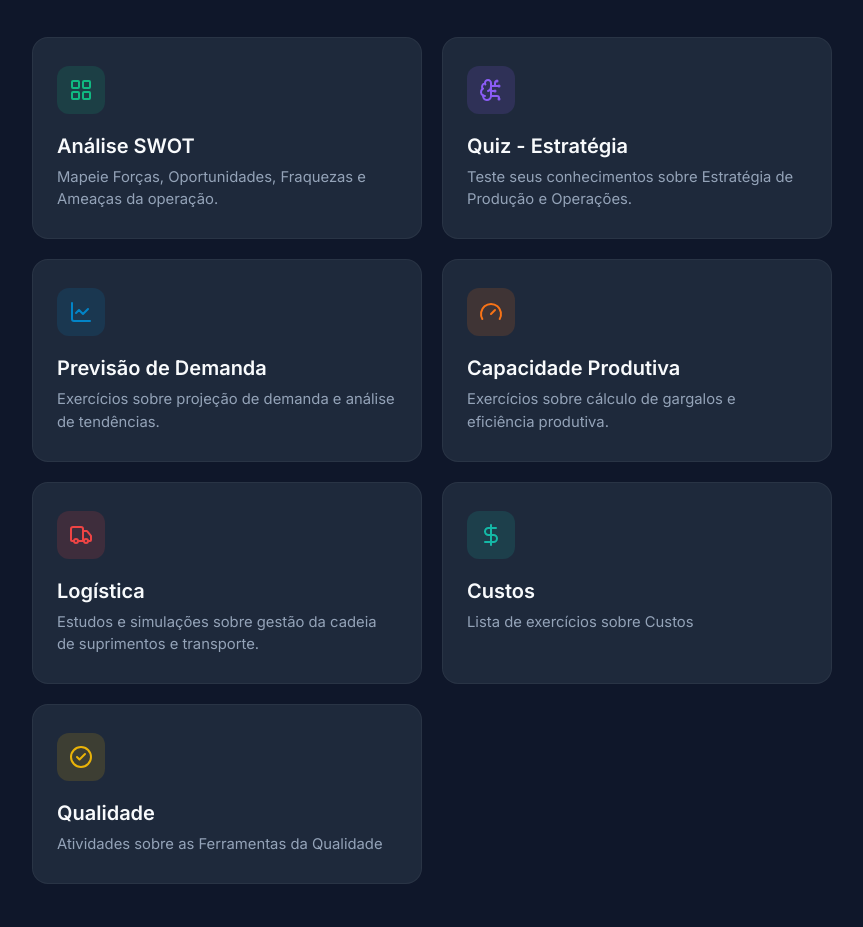
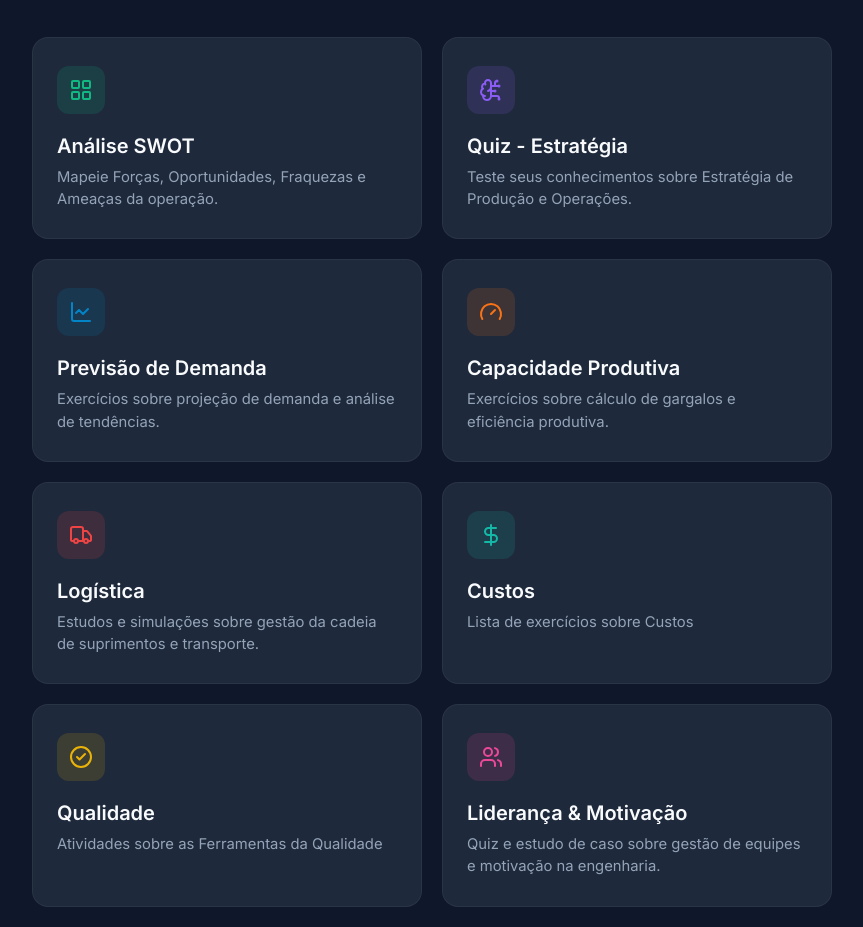
Before and after one commit to amandacmartin/gi, a plain HTML site: page index.html in a window 1280 px wide. Shown: the part 105-1032 px from the top of the page, without its empty margins (208-1071 px from the left). Before the commit the page ends 1009 px from the top, so only its background shows below. Drawn offline with nearby package versions, Linux system fonts and the light colour scheme.

Commit message:
Update index.html

```diff
--- a/index.html
+++ b/index.html
@@ -25,6 +25,7 @@
             --accent-red: #ef4444;
             --accent-teal: #14b8a6;
             --accent-yellow: #eab308;
+            --accent-pink: #ec4899;
         }
 
         * {
@@ -143,6 +144,11 @@
         .card-qualidade .card-icon {
             background-color: rgba(234, 179, 8, 0.15);
             color: var(--accent-yellow);
+        }
+
+        .card-lidemot .card-icon {
+            background-color: rgba(236, 72, 153, 0.15);
+            color: var(--accent-pink);
         }
 
         .card-title {
@@ -271,6 +277,19 @@
                     <p class="card-description">Atividades sobre as Ferramentas da Qualidade</p>
                 </div>
             </a>
+
+            <a href="./lidemot.html" class="card card-lidemot">
+                <div>
+                    <div class="card-icon">
+                        <i data-lucide="users" size="24"></i>
+                    </div>
+                    <div class="card-title">
+                        Liderança & Motivação
+                        <i data-lucide="arrow-right" class="arrow-icon" size="20"></i>
+                    </div>
+                    <p class="card-description">Quiz e estudo de caso sobre gestão de equipes e motivação na engenharia.</p>
+                </div>
+            </a>
         </div>
     </div>
 
```
